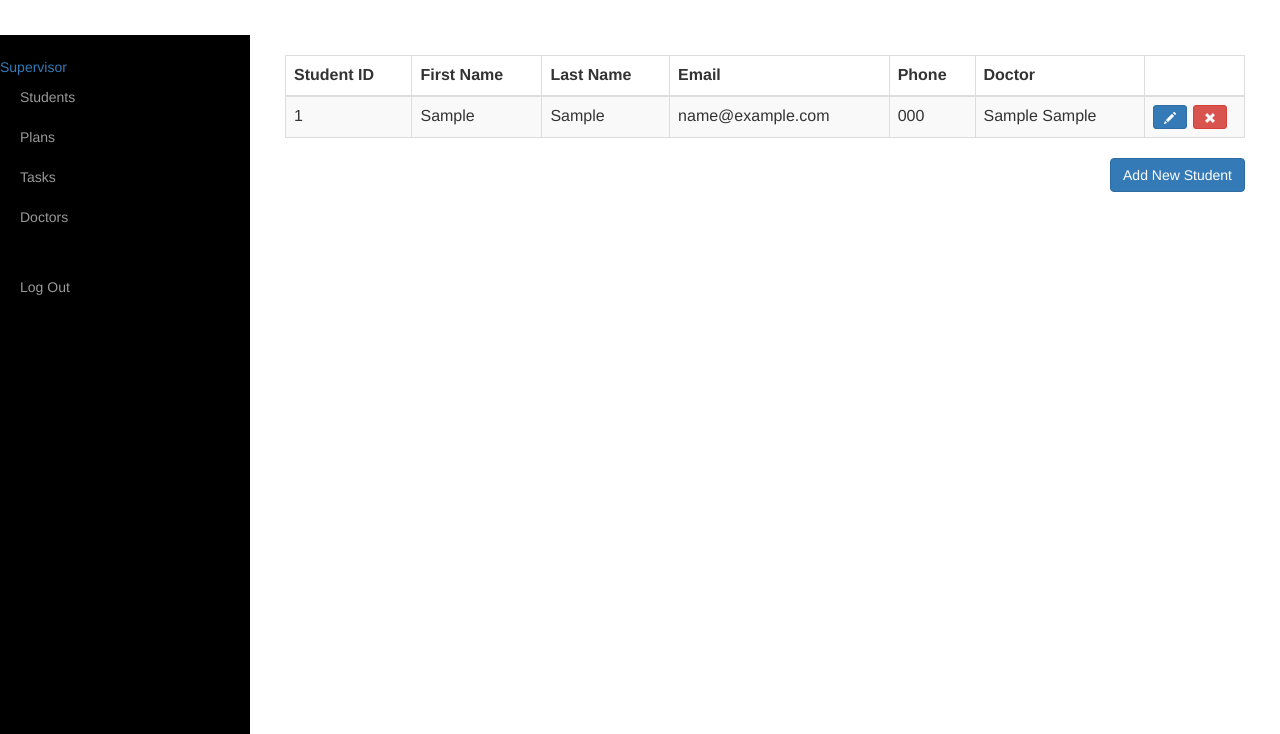
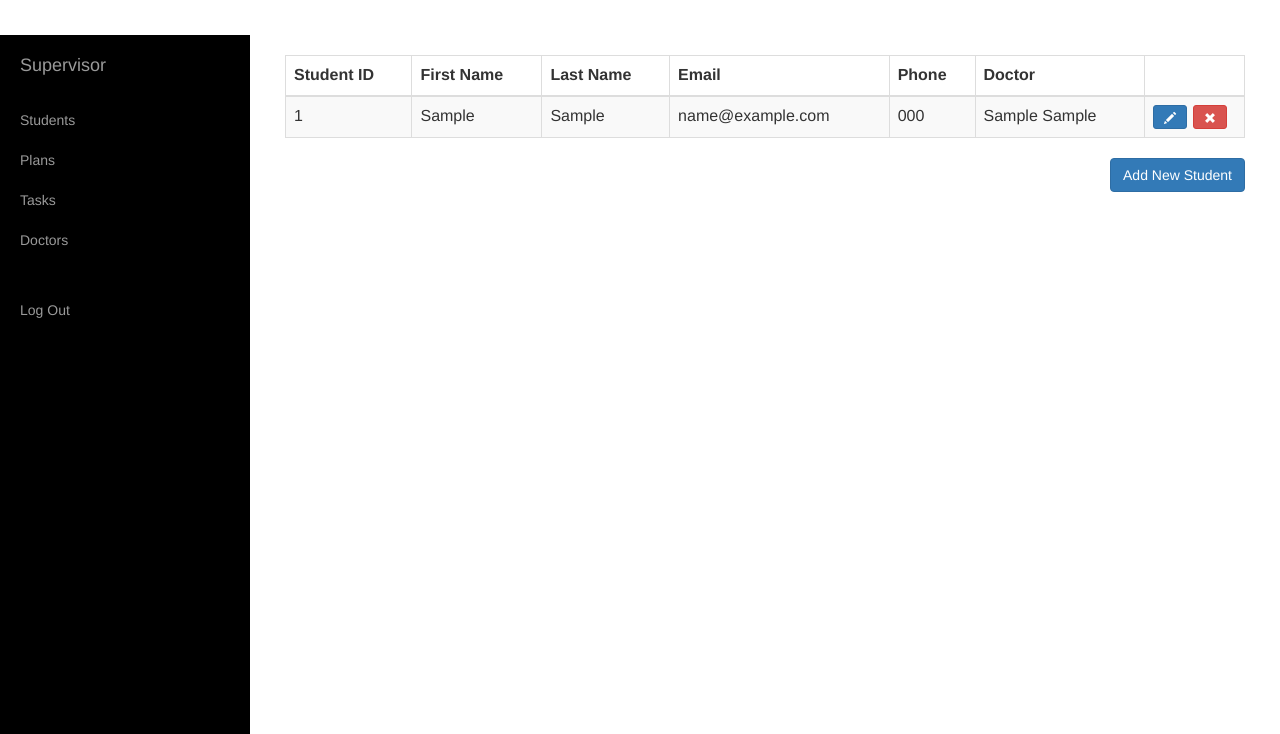
Before and after one commit to shurooqsalahat/GP_tasks, a PHP site: page /supervisor/add-student.php in a window 1280 px wide. Shown: the part 66-800 px from the top of the page. Run offline with PHP 8.4, Linux system fonts and the light colour scheme; tables that the repository leaves empty or names only in its code hold one stand-in row (values such as "Sample post"); some libraries are stand-ins or nearby versions; some web fonts are replaced.

Commit message:
sidebar fix

```diff
--- a/supervisor/add-student.php
+++ b/supervisor/add-student.php
@@ -31,10 +31,28 @@ session_start();
     <!-- Main structure css file -->
     <link href="../style.css" rel="stylesheet">
     <!-- for validation-->
+    <link href="../css/bootstrap.min.css" rel="stylesheet">
+    <!-- Font awesome css file:: for slider -->
+    <link href="../css/font-awesome.min.css" rel="stylesheet">
+    <!-- Superslide css file-->
+    <link rel="stylesheet" href="../css/superslides.css">
+    <!-- Slick slider css file :: for previous and next-->
+    <link href="../css/slick.css" rel="stylesheet">
+    <!-- Circle counter cdn css file -->
+    <link rel='stylesheet prefetch'
+          href='https://cdn.rawgit.com/pguso/jquery-plugin-circliful/master/css/jquery.circliful.css'>
+    <!-- smooth animate css file -->
+    <link rel="stylesheet" href="../css/animate.css">
+    <!-- Main structure css file -->
+    <link href="../style.css" rel="stylesheet">
+
+    <!-- Google fonts -->
+    <link href='http://fonts.googleapis.com/css?family=Merriweather' rel='stylesheet' type='text/css'>
+    <link href='http://fonts.googleapis.com/css?family=Varela' rel='stylesheet' type='text/css'>
     <script src="supervisor.js"></script>
     <link href="add-student.css" rel="stylesheet">
     <?php include "../header.php"?>
-    <?php include "sidebar.php"?>
+
 
 </head>
 
@@ -108,6 +126,7 @@ session_start();
 <div id="wrapper">
     <!-- Sidebar -->
     <div id="sidebar-wrapper">
+        <?php include "sidebar.php"?>
     </div>
     <!-- /#sidebar-wrapper -->
     <!-- Page Content -->
--- a/supervisor/sidebar.php
+++ b/supervisor/sidebar.php
@@ -1,7 +1,5 @@
 
-<ul class="sidebar-nav" style="z-index: 3333333;
-    padding-top: 123px;
-"
+<ul class="sidebar-nav">
     <li class="sidebar-brand">
         <a href="supervisor-information.php">
             Supervisor
```
